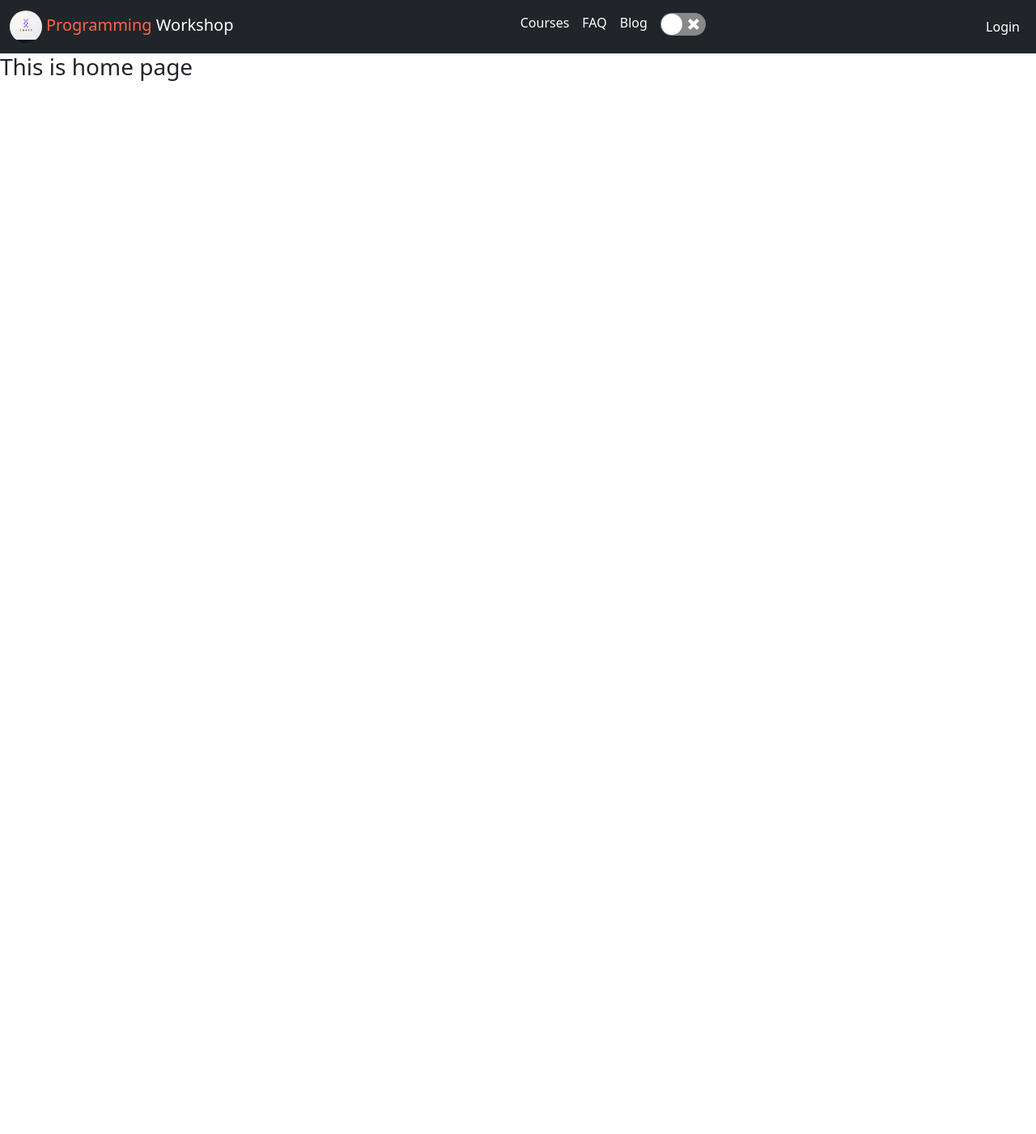
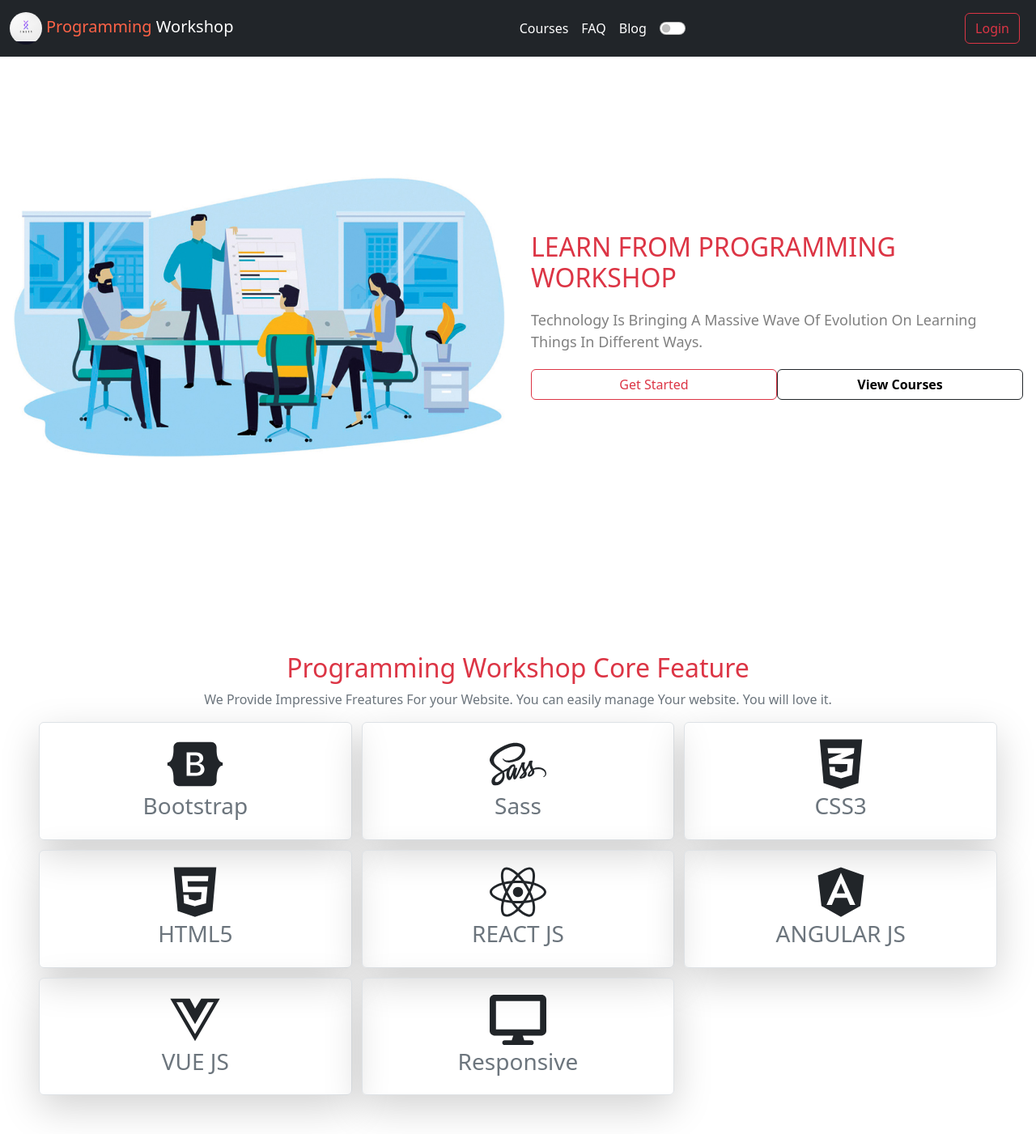
Before and after one commit to mdsultanmahmud/programming-workshop-clients, a React (Create React App) app: page / in a window 1280 px wide. Shown: the whole page at 81% size. Before the commit the page ends 800 px from the top, so only its background shows below. Built offline with nearby package versions, Linux system fonts and the light colour scheme; no server answers.

Commit message:
design header section and core feature section of home page

```diff
--- a/package.json
+++ b/package.json
@@ -12,6 +12,7 @@
     "react-bootstrap": "^2.5.0",
     "react-dom": "^18.2.0",
     "react-hot-toast": "^2.4.0",
+    "react-icons": "^4.6.0",
     "react-router-dom": "^6.4.2",
     "react-scripts": "5.0.1",
     "react-switch": "^7.0.0",
--- a/src/components/Checkout/Checkout.js
+++ b/src/components/Checkout/Checkout.js
@@ -3,7 +3,10 @@ import { useState } from 'react';
 import { useLoaderData } from 'react-router-dom';
 import './Checkout.css'
 import Button from 'react-bootstrap/Button';
+import { useContext } from 'react';
+import { AuthContext } from '../../context/UserContext';
 const Checkout = () => {
+    const {user} = useContext(AuthContext)
     const course = useLoaderData()
     const { index, name, picture, balance, ratings, title, lecture, about, timeDuration, authorName } = course
     return (
@@ -19,8 +22,12 @@ const Checkout = () => {
                     <p className='text-white'><strong>Lecture:</strong> {lecture}</p>
                     <p className='text-white'><strong>Instructor:</strong> {authorName}</p>
                 </div>
+                <div>
+                    <p className='text-danger'><strong>Your Name:</strong> {user?.displayName}</p>
+                    <p className='text-danger'><strong>Your Email:</strong> {user?.email}</p>
+                </div>
             </div>
-            <Button className='w-50 d-block mx-auto' variant="outline-danger">Add To Cart</Button>
+            <Button disabled className='w-50 d-block mx-auto' variant="outline-danger">Add To Cart</Button>
         </div>
     );
 };
--- /dev/null
+++ b/src/components/CoreFeature/CoreFeature.css
@@ -0,0 +1,17 @@
+.feature-container{
+    display: grid;
+    grid-template-columns: repeat(3, 1fr);
+    grid-gap: 12px;
+}
+
+
+@media screen and (max-width:992px) {
+    .feature-container{
+        grid-template-columns: repeat(2, 1fr);
+    }
+}
+@media screen and (max-width:668px) {
+    .feature-container{
+        grid-template-columns: 1fr;
+    }
+}
--- /dev/null
+++ b/src/components/CoreFeature/CoreFeature.js
@@ -0,0 +1,63 @@
+import React from 'react';
+import './CoreFeature.css'
+import { FaBootstrap, FaSass,FaCss3Alt, FaHtml5,FaReact,FaAngular,FaVuejs,FaDesktop } from 'react-icons/fa'
+const CoreFeature = () => {
+    return (
+        <div className='p-5 mt-5'>
+            <h2 className='text-danger text-center'>Programming Workshop Core Feature</h2>
+            <p className='text-center text-muted'>We Provide Impressive Freatures For your Website. You can easily manage Your website. You will love it.</p>
+            <div className='feature-container'>
+                <div className=' shadow-lg border rounded p-3 d-flex justify-content-center align-items-center'>
+                    <div className='text-center'>
+                         <FaBootstrap style={{width:'70px', height:'70px'}}></FaBootstrap>
+                        <h3 className='text-muted'>Bootstrap</h3>
+                    </div>
+                </div>
+                <div className=' shadow-lg border rounded p-3 d-flex justify-content-center align-items-center'>
+                    <div className='text-center'>
+                         <FaSass style={{width:'70px', height:'70px'}}></FaSass>
+                        <h3 className='text-muted'>Sass</h3>
+                    </div>
+                </div>
+                <div className=' shadow-lg border rounded p-3 d-flex justify-content-center align-items-center'>
+                    <div className='text-center'>
+                         <FaCss3Alt style={{width:'70px', height:'70px'}}></FaCss3Alt>
+                        <h3 className='text-muted'>CSS3</h3>
+                    </div>
+                </div>
+                <div className=' shadow-lg border rounded p-3 d-flex justify-content-center align-items-center'>
+                    <div className='text-center'>
+                         <FaHtml5 style={{width:'70px', height:'70px'}}></FaHtml5>
+                        <h3 className='text-muted'>HTML5</h3>
+                    </div>
+                </div>
+                <div className=' shadow-lg border rounded p-3 d-flex justify-content-center align-items-center'>
+                    <div className='text-center'>
+                         <FaReact style={{width:'70px', height:'70px'}}></FaReact>
+                        <h3 className='text-muted'>REACT JS</h3>
+                    </div>
+                </div>
+                <div className=' shadow-lg border rounded p-3 d-flex justify-content-center align-items-center'>
+                    <div className='text-center'>
+                         <FaAngular style={{width:'70px', height:'70px'}}></FaAngular>
+                        <h3 className='text-muted'>ANGULAR JS</h3>
+                    </div>
+                </div>
+                <div className=' shadow-lg border rounded p-3 d-flex justify-content-center align-items-center'>
+                    <div className='text-center'>
+                         <FaVuejs style={{width:'70px', height:'70px'}}></FaVuejs>
+                        <h3 className='text-muted'>VUE JS</h3>
+                    </div>
+                </div>
+                <div className=' shadow-lg border rounded p-3 d-flex justify-content-center align-items-center'>
+                    <div className='text-center'>
+                         <FaDesktop style={{width:'70px', height:'70px'}}></FaDesktop>
+                        <h3 className='text-muted'>Responsive</h3>
+                    </div>
+                </div>
+            </div>
+        </div>
+    );
+};
+
+export default CoreFeature;
--- /dev/null
+++ b/src/components/CourseDemo/CourseDemo.js
@@ -0,0 +1,11 @@
+import React from 'react';
+
+const CourseDemo = () => {
+    return (
+        <div>
+
+        </div>
+    );
+};
+
+export default CourseDemo;
--- a/src/components/Header/Header.css
+++ b/src/components/Header/Header.css
@@ -1,6 +1,9 @@
 .customize-link a{
     text-decoration: none;
     color: white;
+}
+.customize-link a:hover{
+    color: red;
 }
 
 .brand-customize{
--- a/src/components/Header/Header.js
+++ b/src/components/Header/Header.js
@@ -10,6 +10,7 @@ import { Button } from 'react-bootstrap'
 import toast from 'react-hot-toast'
 import brand from '../../image/brand.jpg'
 import ReactSwitch from 'react-switch';
+import Form from 'react-bootstrap/Form';
 const Header = () => {
   const { user, logOut } = useContext(AuthContext)
   const handleLogout = () => {
@@ -27,7 +28,7 @@ const Header = () => {
     <Navbar bg="dark" expand="lg">
       <Container fluid>
         <Navbar.Brand >
-        <img style={{width:'40px',height:'40px', borderRadius:'50%', marginRight:'5px'}} src={brand} alt="" />
+          <img style={{ width: '40px', height: '40px', borderRadius: '50%', marginRight: '5px' }} src={brand} alt="" />
           <Link className='brand-customize' to={'/'}><span className='brand-first'>Programming</span> Workshop</Link>
         </Navbar.Brand>
         <Navbar.Toggle className='bg-white' aria-controls="navbarScroll" />
@@ -40,19 +41,25 @@ const Header = () => {
             <Nav.Link ><Link to={'/courses'}>Courses</Link></Nav.Link>
             <Nav.Link ><Link to={'/faq'}>FAQ</Link></Nav.Link>
             <Nav.Link ><Link to={'/blog'}>Blog</Link></Nav.Link>
-            <Nav.Link><ReactSwitch></ReactSwitch></Nav.Link>
+           <Form className='mt-2 ms-lg-2'>
+                <Form.Check
+                  type="switch"
+                  id="custom-switch"
+                />
+              </Form>
           </Nav>
+
           <Nav>
             {
               user?.photoURL ?
                 <>
                   <Nav.Link className='text-white'>
-                    <img title={user?.displayName} style={{width:'40px',height:'40px', borderRadius:'50%', marginRight:'5px'}} src={user?.photoURL} alt="" />
+                    <img title={user?.displayName} style={{ width: '40px', height: '40px', borderRadius: '50%', marginRight: '5px' }} src={user?.photoURL} alt="" />
                     <Button onClick={handleLogout} className='ms-2' variant="outline-danger">Logout</Button>
                   </Nav.Link>
                 </>
                 :
-                <Nav.Link ><Link to={'/login'}>Login</Link></Nav.Link>
+                <Nav.Link ><Link to={'/login'}><Button variant="outline-danger">Login</Button></Link></Nav.Link>
             }
           </Nav>
 
--- /dev/null
+++ b/src/components/Home/Home.css
@@ -0,0 +1,17 @@
+.home-title{
+    font-size:32px;
+}
+.home-para{
+    font-size: large;
+    text-transform: capitalize;
+    color: grey;
+    margin: 20px 0;
+}
+.link{
+    text-decoration: none;
+    color: black;
+}
+
+.link:hover{
+    color: white;
+}
--- a/src/components/Home/Home.js
+++ b/src/components/Home/Home.js
@@ -1,10 +1,29 @@
 import React from 'react';
-
+import Button from 'react-bootstrap/Button'
+import home from '../../image/home.jpg'
+import { Link } from 'react-router-dom';
+import './Home.css'
+import CourseDemo from '../CourseDemo/CourseDemo';
+import CoreFeature from '../CoreFeature/CoreFeature';
 const Home = () => {
     return (
-        <div>
-            <h3>This is home page</h3>
-
+        <div >
+            {/* main page design  */}
+            <div style={{ width: '100vw', height:'80vh' }} className='d-sm-block d-md-flex align-items-center column-reverse'>
+                <div className='w-100 p-3'>
+                    <img style={{ width: '100%', height: '350px' }} src={home} alt="" />
+                </div>
+                <div className='w-100 p-3'>
+                    <h4 className='text-danger text-uppercase home-title'>Learn From Programming Workshop</h4>
+                    <p className='home-para'>
+                        Technology Is Bringing A Massive Wave Of Evolution On Learning Things In Different Ways.
+                    </p>
+                    <Button className='w-50 ' variant="outline-danger">Get Started</Button>
+                    <Button className='w-50' variant="outline-dark"><Link className='link' to='/courses'>View Courses</Link></Button>
+                </div>
+            </div>
+            <CourseDemo></CourseDemo>
+            <CoreFeature></CoreFeature>
         </div>
     );
 };
```
Also changed, not shown: src/image/home.jpg (added), 1 other file (tests, documents, lock files or other folders).
